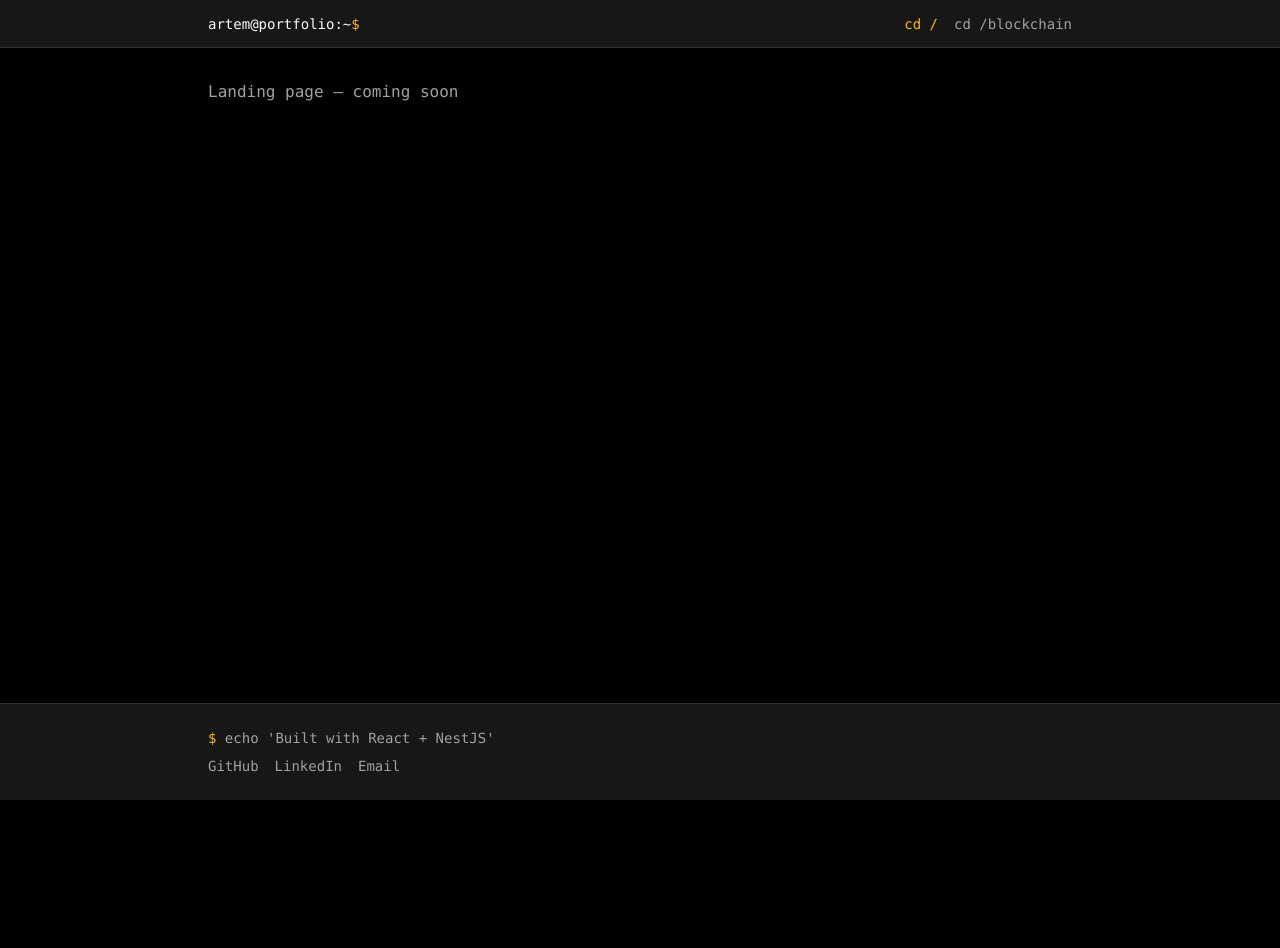
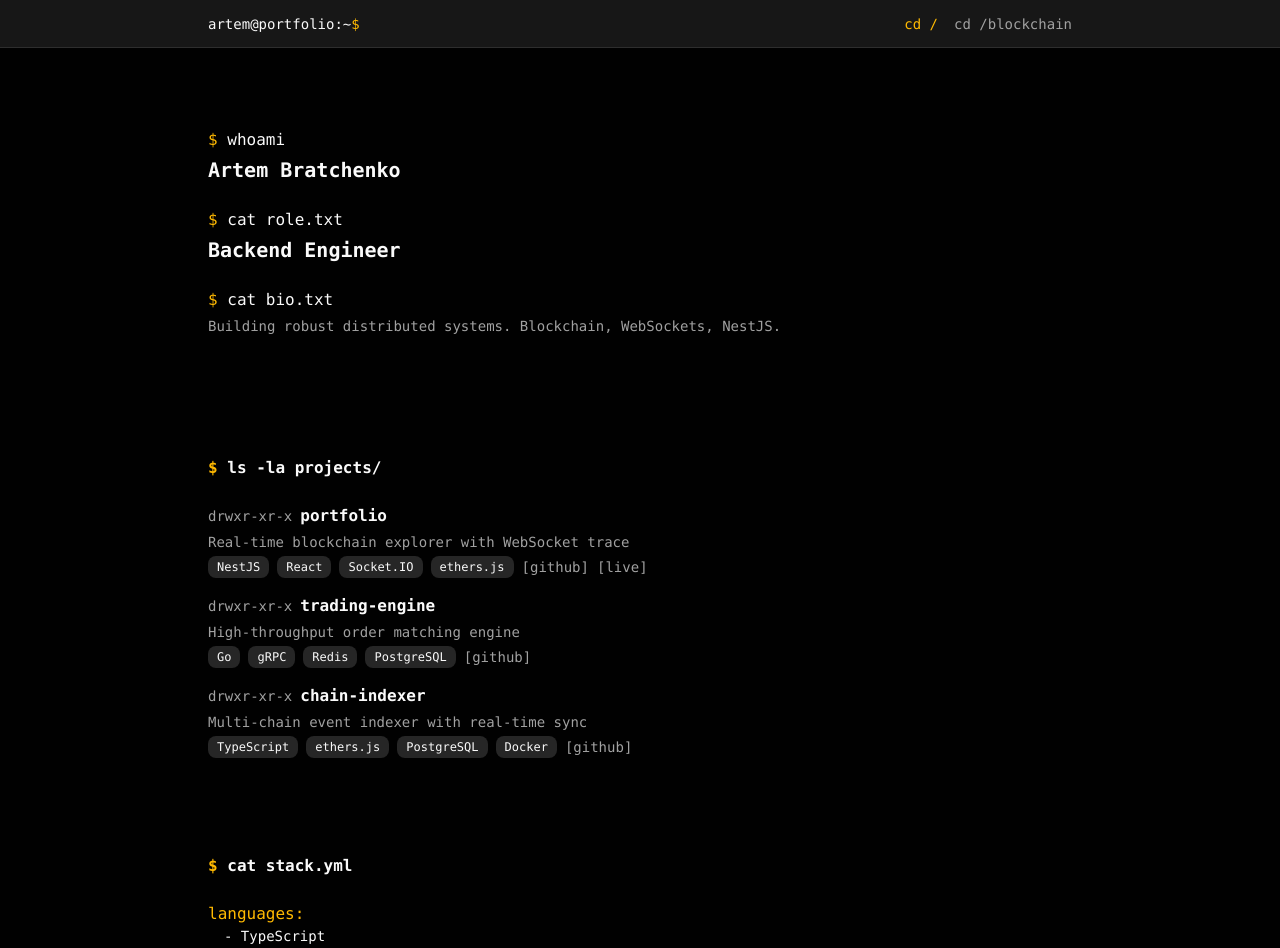
Before and after one commit to artembruh/portfolio, a React (Vite) app in the folder frontend/: page / in a window 1280 px wide. Shown: the top 948 px of the page. Before the commit the page ends 800 px from the top, so only its background shows below. Built offline with nearby package versions, Linux system fonts and the light colour scheme.

Commit message:
feat(05-02): create Landing page and wire into App.tsx routes
- Landing.tsx assembles Hero, Projects, Stack, Education in order
- App.tsx imports Landing from pages/Landing, removes inline Landing stub
- BlockchainExplorer stub preserved for Plan 03

```diff
--- a/frontend/src/App.tsx
+++ b/frontend/src/App.tsx
@@ -1,9 +1,6 @@
 import { Routes, Route } from 'react-router-dom';
 import { Layout } from './components/layout/Layout';
-
-function Landing() {
-  return <div className="text-muted-foreground">Landing page — coming soon</div>;
-}
+import Landing from './pages/Landing';
 
 function BlockchainExplorer() {
   return <div className="text-muted-foreground">Blockchain Explorer — coming soon</div>;
--- /dev/null
+++ b/frontend/src/pages/Landing.tsx
@@ -0,0 +1,15 @@
+import Hero from '@/sections/Hero';
+import Projects from '@/sections/Projects';
+import Stack from '@/sections/Stack';
+import Education from '@/sections/Education';
+
+export default function Landing() {
+  return (
+    <div>
+      <Hero />
+      <Projects />
+      <Stack />
+      <Education />
+    </div>
+  );
+}
```
